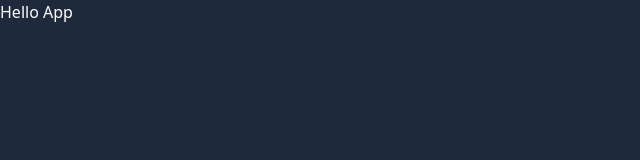
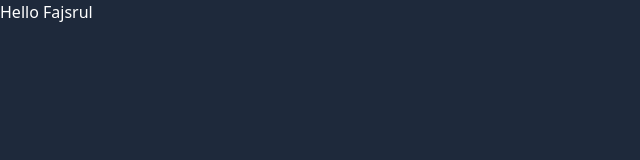
Before and after one commit to fajrulaulia/vuecrypto-info, a Vue app: page / in a window 1280 px wide. Shown: the top 160 px of the page, without its empty margins (0-640 px from the left). Built offline with nearby package versions, Linux system fonts and the light colour scheme.

Commit message:
add preserve

```diff
--- a/jsconfig.json
+++ b/jsconfig.json
@@ -15,5 +15,9 @@
       "dom.iterable",
       "scripthost"
     ]
+  },
+  "vueCompilerOptions": {
+    "experimentalDisableTemplateSupport": true,
+    "jsx": "preserve"
   }
 }
--- a/src/App.vue
+++ b/src/App.vue
@@ -1,6 +1,6 @@
 <template>
   <div>
-    <h1 class="text-2xl">Hello App</h1>
+    <h1 class="text-2xl">Hello Fajsrul</h1>
   </div>
 
 </template>
```
